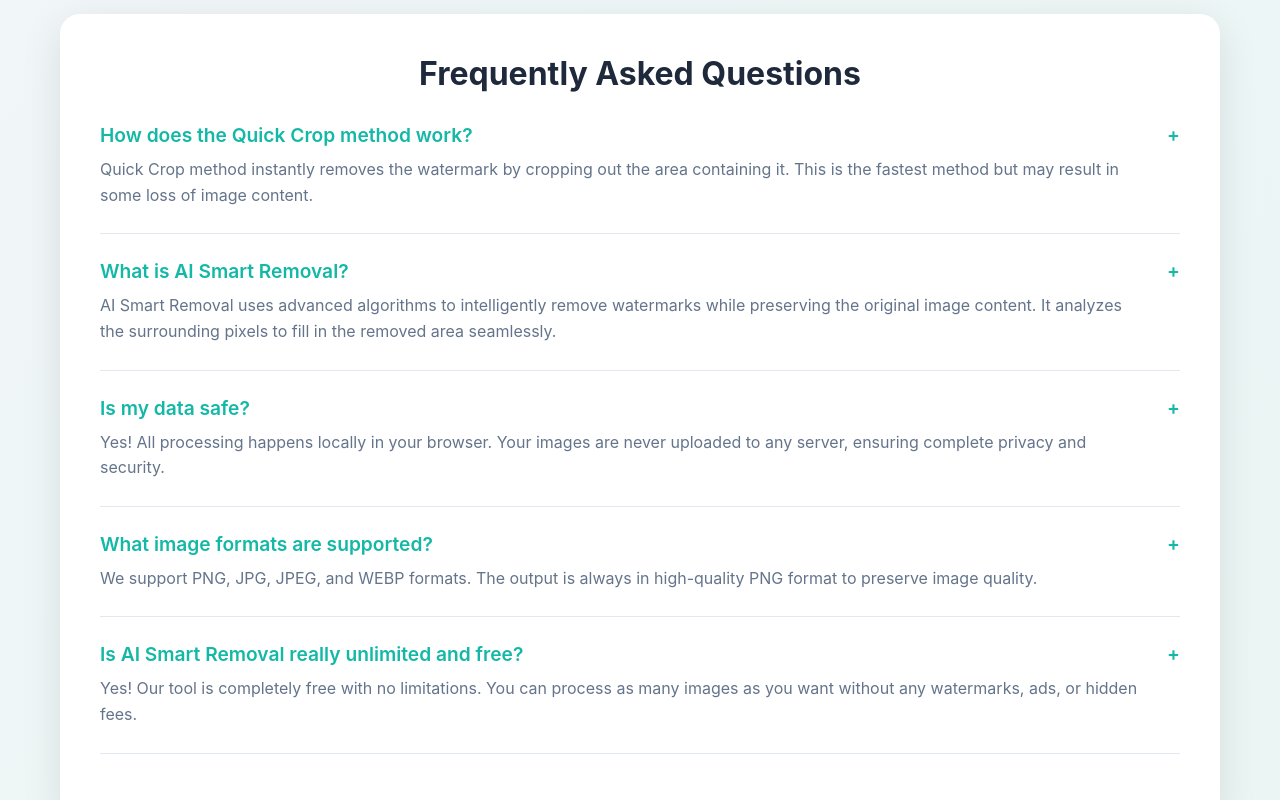
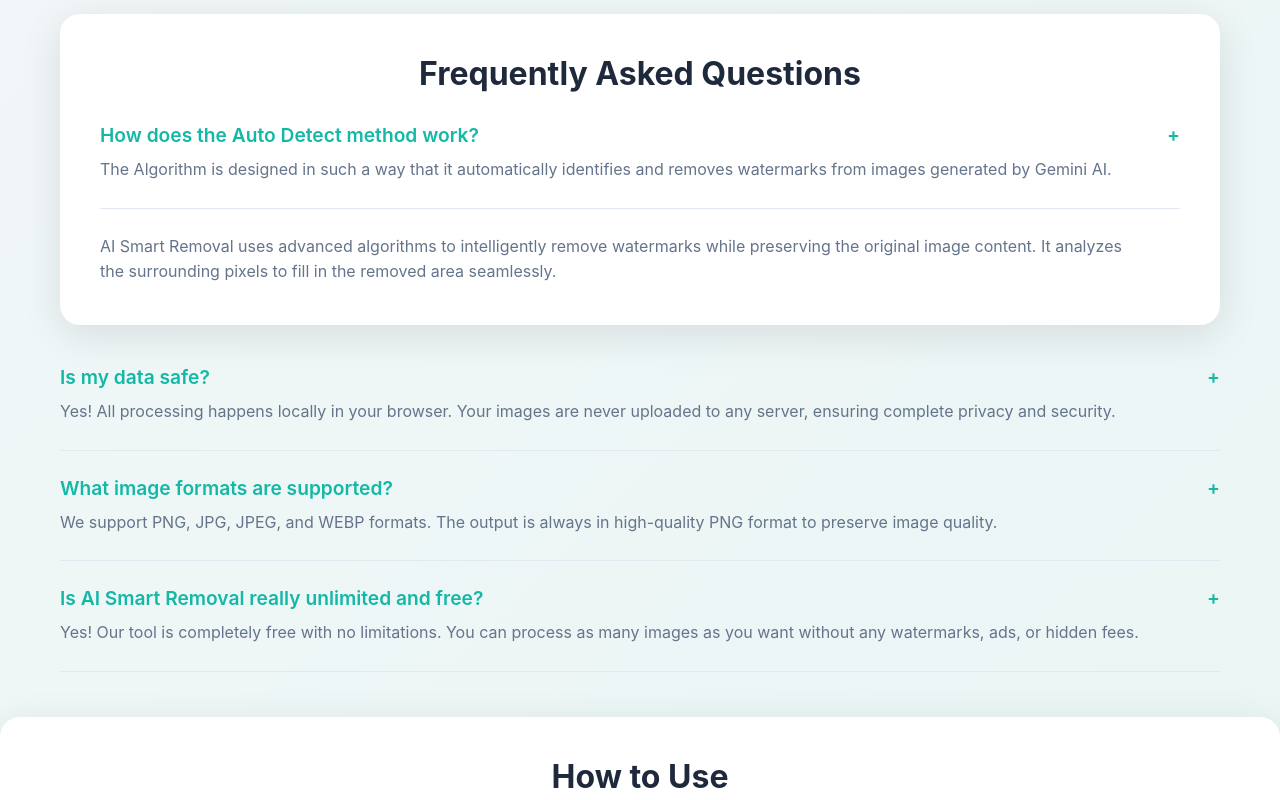
Before and after one commit to rar463249-ai/finalgimiini, a plain HTML site: page index.html in a window 1280 px wide. Shown: the part 1360-2160 px from the top of the page. Drawn offline with Linux system fonts and the light colour scheme.

Commit message:
Update index.html

```diff
--- a/index.html
+++ b/index.html
@@ -872,19 +872,14 @@
 
             <div class="faq-item">
                 <div class="faq-question">
-                    How does the Quick Crop method work?
+                    How does the Auto Detect method work?
                     <span class="faq-toggle">+</span>
                 </div>
                 <div class="faq-answer">
-                    Quick Crop method instantly removes the watermark by cropping out the area containing it. This is the fastest method but may result in some loss of image content.
+                    The Algorithm is designed in such a way that it automatically identifies and removes watermarks from images generated by Gemini AI.
                 </div>
             </div>
 
-            <div class="faq-item">
-                <div class="faq-question">
-                    What is AI Smart Removal?
-                    <span class="faq-toggle">+</span>
-                </div>
                 <div class="faq-answer">
                     AI Smart Removal uses advanced algorithms to intelligently remove watermarks while preserving the original image content. It analyzes the surrounding pixels to fill in the removed area seamlessly.
                 </div>
```
